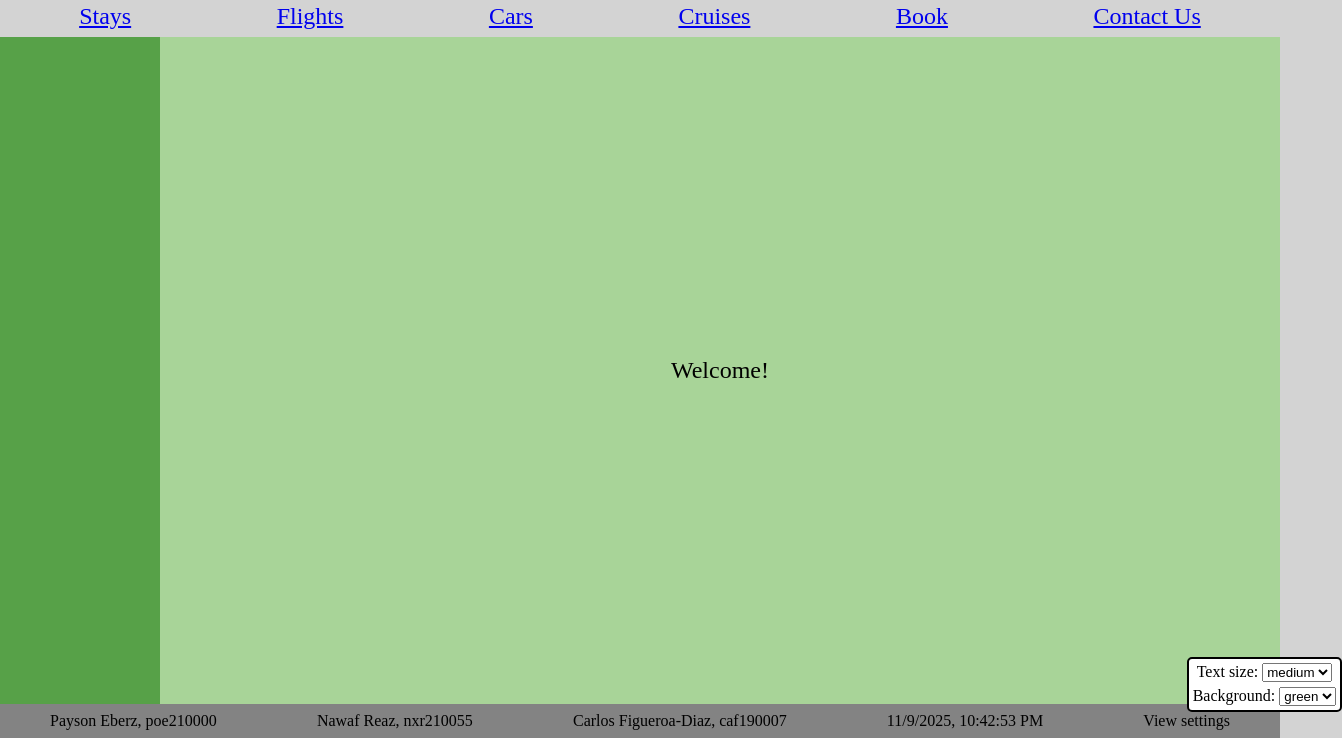
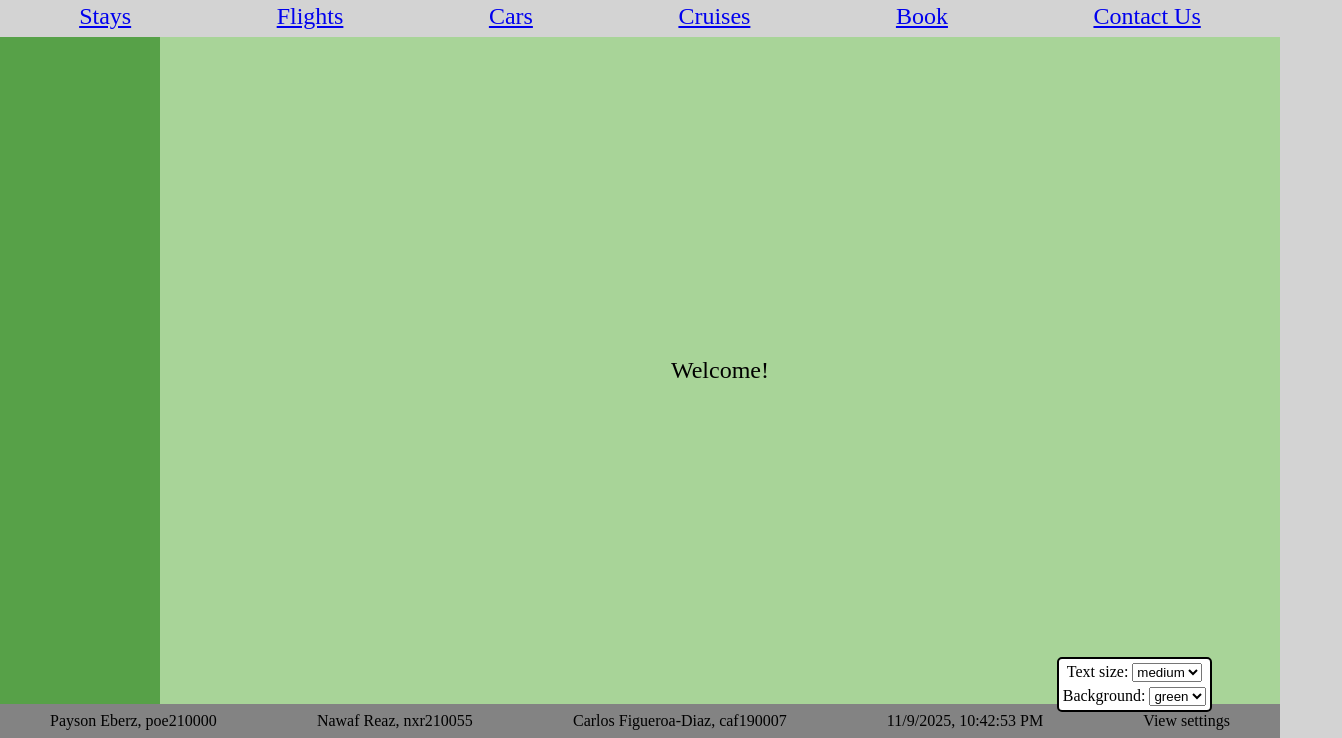
Before and after one commit to PAYS0N/CS6314-assignment-3, a website: page public/index.html in a window 1280 px wide. Both pictures are taken after a click on the element "View settings". Shown: the part 62-800 px from the top of the page, 1342 px wide, since content can reach past the window. Drawn offline with Linux system fonts and the light colour scheme.

Commit message:
Fix invisible popup

```diff
--- a/public/style.css
+++ b/public/style.css
@@ -118,7 +118,7 @@ body {
 #settings-dialog {
     position: absolute;
     z-index: 10;
-    left: 50%;
+    left: -100%;
     bottom: 100%;
 
     display: flex;
```
